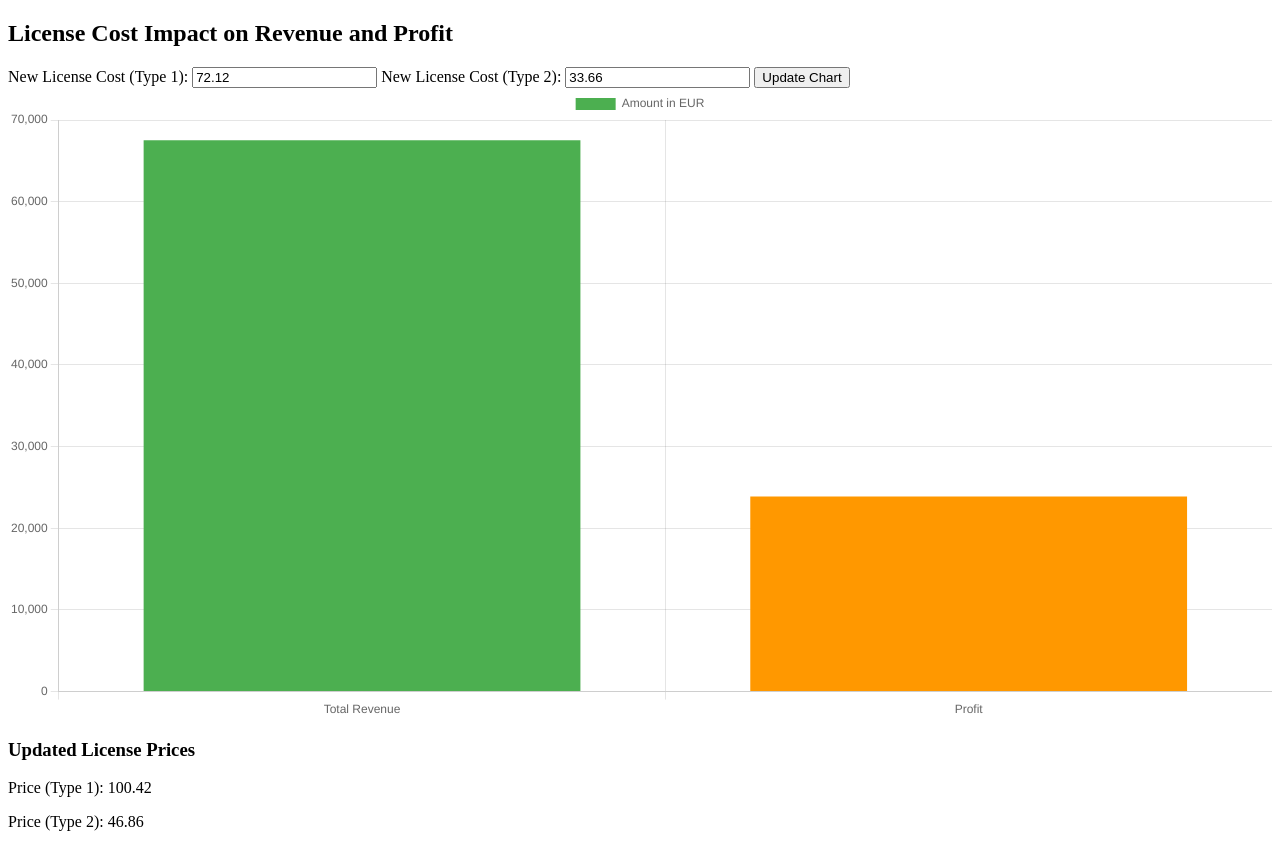
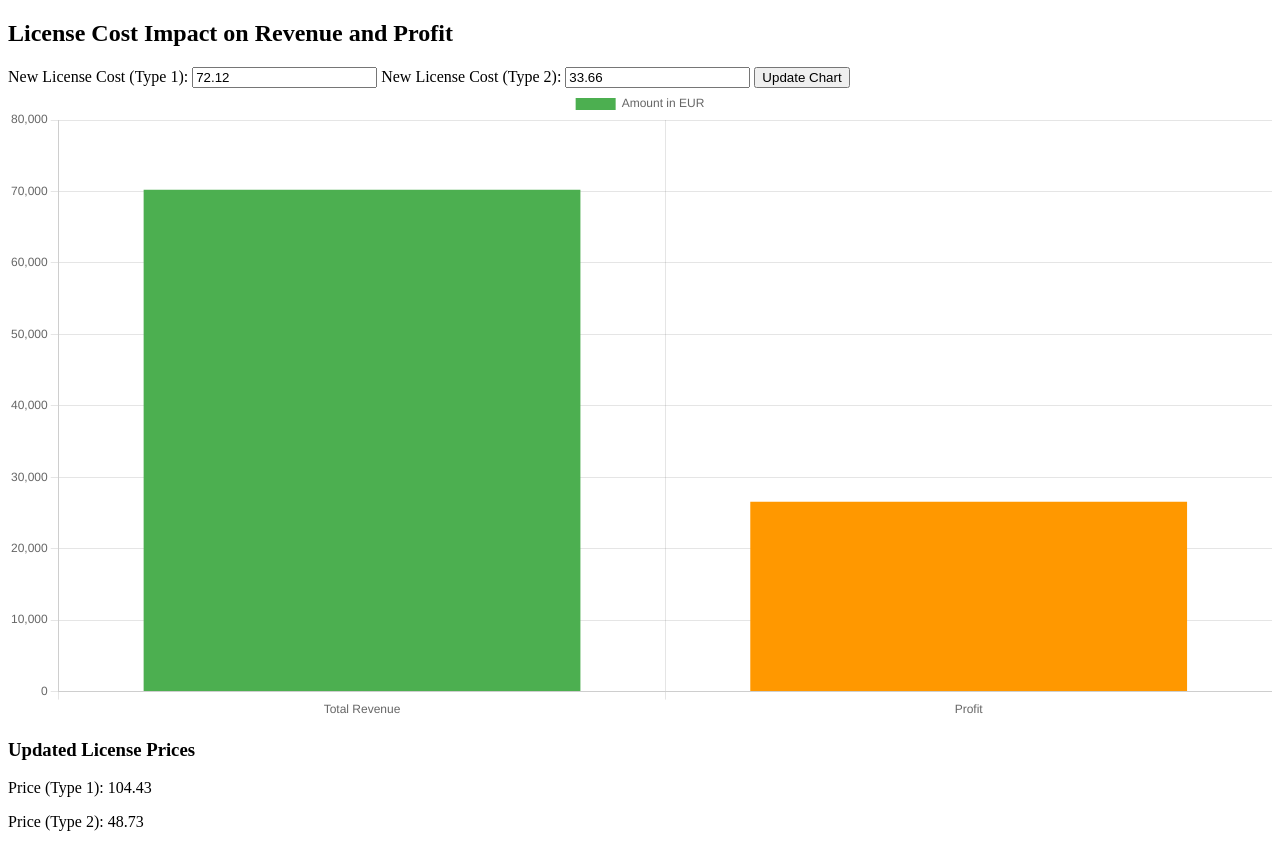
Before and after one commit to tbacher85/finforecast, a plain HTML site: page finforecast.html in a window 1280 px wide. Both pictures are taken after a click on the button "Update Chart". Drawn offline with nearby package versions, Linux system fonts and the light colour scheme.

Commit message:
Update finforecast.html

```diff
--- a/finforecast.html
+++ b/finforecast.html
@@ -19,26 +19,30 @@
 
   <canvas id="revenueProfitChart" width="400" height="200"></canvas>
 
+  <h3>Updated License Prices</h3>
+  <p>Price (Type 1): <span id="priceType1Display">104.43</span></p>
+  <p>Price (Type 2): <span id="priceType2Display">48.73</span></p>
+
   <script>
     const initialData = {
       licensesSoldType1: 630,
       licensesSoldType2: 91,
-      initialPriceType1: 104.43,  // Sale price in EUR
-      initialPriceType2: 48.73,   // Sale price in EUR
-      initialCostType1: 75,       // Cost in USD
-      initialCostType2: 35,       // Cost in USD
+      initialPriceType1: 104.43,  // Hardcoded price
+      initialPriceType2: 48.73,   // Hardcoded price
+      initialCostType1: 75,
+      initialCostType2: 35,
     };
 
-    const exchangeRate = 0.9; // 1 USD = 0.9 EUR (example rate)
+    const exchangeRate = 0.9; // 1 USD = 0.9 EUR
 
     function calculateProfit(newCostType1, newCostType2) {
-      // Convert the cost from USD to EUR
+      // Convert cost from USD to EUR
       const newCostType1EUR = newCostType1 * exchangeRate;
       const newCostType2EUR = newCostType2 * exchangeRate;
 
-      // Calculate the price based on the new cost relative to the initial cost
-      const newPriceType1 = initialData.initialPriceType1 * (newCostType1EUR / (initialData.initialCostType1 * exchangeRate));
-      const newPriceType2 = initialData.initialPriceType2 * (newCostType2EUR / (initialData.initialCostType2 * exchangeRate));
+      // Price remains hardcoded
+      const newPriceType1 = initialData.initialPriceType1;
+      const newPriceType2 = initialData.initialPriceType2;
 
       const revenueType1 = initialData.licensesSoldType1 * newPriceType1;
       const revenueType2 = initialData.licensesSoldType2 * newPriceType2;
@@ -47,7 +51,7 @@
       const totalCost = (initialData.licensesSoldType1 * newCostType1EUR) + (initialData.licensesSoldType2 * newCostType2EUR);
       const profit = totalRevenue - totalCost;
 
-      return { totalRevenue, profit, newPriceType1, newPriceType2 };
+      return { totalRevenue, profit };
     }
 
     const ctx = document.getElementById('revenueProfitChart').getContext('2d');
@@ -78,10 +82,7 @@
       const newCostType1 = parseFloat(document.getElementById('costType1').value);
       const newCostType2 = parseFloat(document.getElementById('costType2').value);
 
-      const { totalRevenue, profit, newPriceType1, newPriceType2 } = calculateProfit(newCostType1, newCostType2);
-
-      document.getElementById('priceType1Display').innerText = newPriceType1.toFixed(2);
-      document.getElementById('priceType2Display').innerText = newPriceType2.toFixed(2);
+      const { totalRevenue, profit } = calculateProfit(newCostType1, newCostType2);
 
       chart.data.datasets[0].data = [totalRevenue, profit];
       chart.update();
@@ -91,9 +92,5 @@
     const { totalRevenue, profit } = calculateProfit(75, 35);
     createChart(totalRevenue, profit);
   </script>
-
-  <h3>Updated License Prices</h3>
-  <p>Price (Type 1): <span id="priceType1Display">104.43</span></p>
-  <p>Price (Type 2): <span id="priceType2Display">48.73</span></p>
 </body>
 </html>
```
